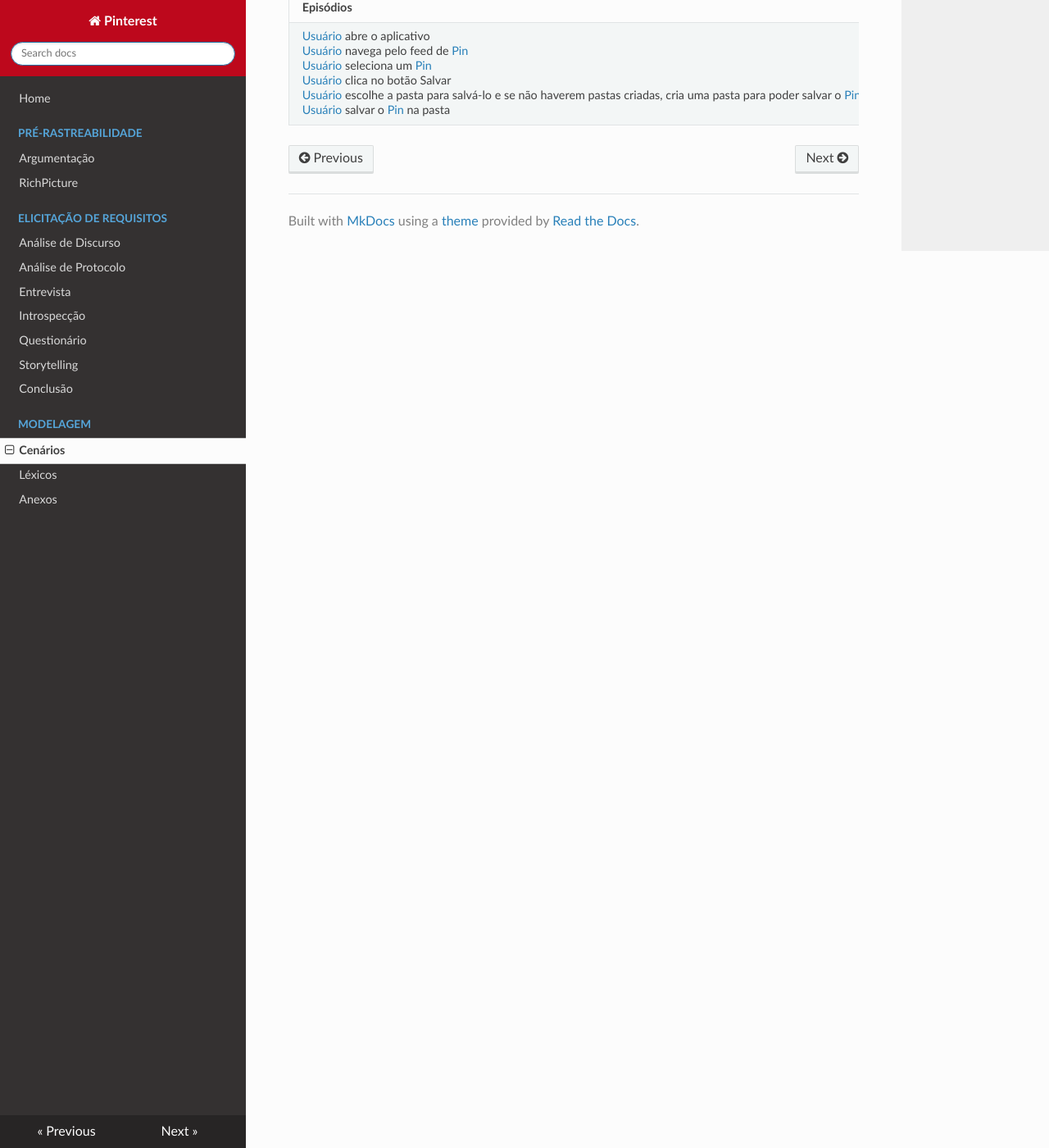
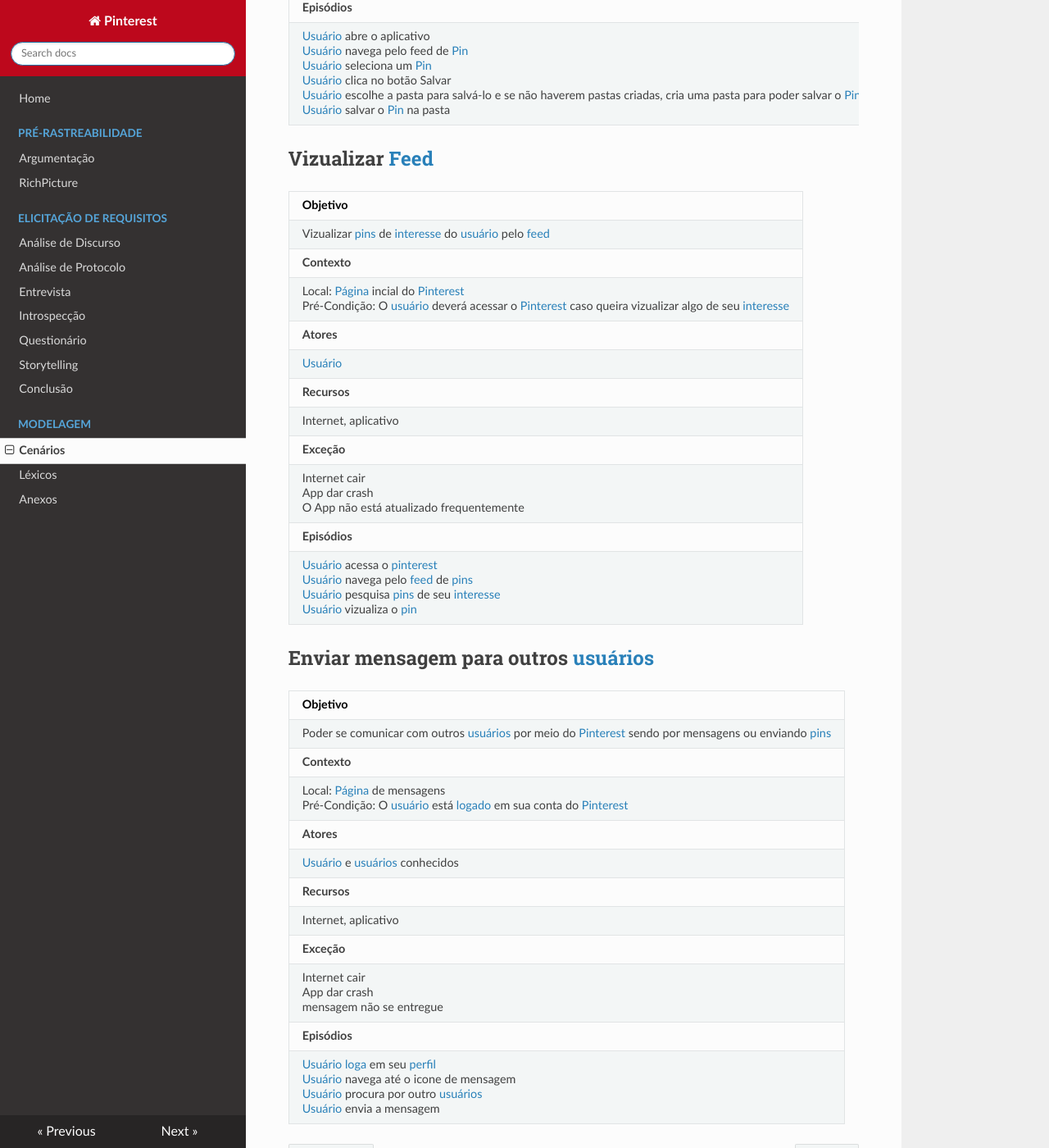
Before and after one commit to joberthrogers18/2018.2-Requisitos-Pinterest, an MkDocs documentation site: the page built from docs/cenarios.md, in a window 1280 px wide and 1400 px high, scrolled down 8696 px. Shown: the whole window at 82% size. Built offline with MkDocs 1.6.1, drawn with Linux system fonts in a browser that asks for light colours; nearby versions of some CDN libraries; old or Windows-style settings are respelled for this version of MkDocs.

Commit message:
Adding more lexicons: feed, login, perfil Adding two more scenarios: to view in pinterest and send message

```diff
--- a/docs/cenarios.md
+++ b/docs/cenarios.md
@@ -195,3 +195,35 @@
 | Internet cair <br> App dar crash <br> [Pin](lexicos/#pin) ser excluído ao ser salvo <br> Não existir pastas para salvá-lo |
 |**Episódios** |
 | [Usuário](lexicos/#usuario) abre o aplicativo <br> [Usuário](lexicos/#usuario) navega pelo feed de [Pin](lexicos/#pin) <br> [Usuário](lexicos/#usuario) seleciona um [Pin](lexicos/#pin) <br> [Usuário](lexicos/#usuario) clica no botão Salvar <br> [Usuário](lexicos/#usuario) escolhe a pasta para salvá-lo e se não haverem pastas criadas, cria uma pasta para poder salvar o [Pin](lexicos/#pin) <br> [Usuário](lexicos/#usuario) salvar o [Pin](lexicos/#pin) na pasta |
+
+## Vizualizar [Feed](lexicos/#feed)
+
+|**Objetivo** |
+|--|
+| Vizualizar [pins](lexicos/#pin) de [interesse](lexicos/#interesse) do [usuário](lexicos/#usuario) pelo [feed](lexicos/#feed) |
+|**Contexto** |
+| Local: [Página](#lexicos/#pagina) incial do [Pinterest](lexicos/#pinterest) <br>  Pré-Condição: O [usuário](lexicos/#usuario) deverá acessar o [Pinterest](lexicos/#pinterest) caso queira vizualizar algo de seu [interesse](lexicos/#interesse)|
+|**Atores** |
+| [Usuário](lexicos/#usuario) |
+|**Recursos** |
+| Internet, aplicativo |
+|**Exceção** |
+| Internet cair <br> App dar crash <br> O App não está atualizado frequentemente|
+|**Episódios** |
+| [Usuário](lexicos/#usuario) acessa o [pinterest](lexicos/#pinterest)  <br> [Usuário](lexicos/#usuario) navega pelo [feed](lexicos/#feed) de [pins](lexicos/#pin) <br> [Usuário](lexicos/#usuario) pesquisa [pins](lexicos/#pin) de seu [interesse](lexicos/#interesse) <br> [Usuário](lexicos/#usuario) vizualiza o [pin](lexicos/#pin) <br> |
+
+## Enviar mensagem para outros [usuários](lexicos/#usuário)
+
+|**Objetivo** |
+|--|
+| Poder se comunicar com outros [usuários](lexicos/#usuario) por meio do [Pinterest](lexicos/#pinterest) sendo por mensagens ou enviando [pins](lexicos/#pin) |
+|**Contexto** |
+| Local: [Página](#lexicos/#pagina) de mensagens <br>  Pré-Condição: O [usuário](lexicos/#usuario) está [logado](lexicos/#login) em sua conta do [Pinterest](lexicos/#pinterest)|
+|**Atores** |
+| [Usuário](lexicos/#usuario) e [usuários](lexicos/#usuario) conhecidos|
+|**Recursos** |
+| Internet, aplicativo |
+|**Exceção** |
+| Internet cair <br> App dar crash <br> mensagem não se entregue|
+|**Episódios** |
+| [Usuário](lexicos/#usuario) [loga](lexicos/#login) em seu [perfil](lexicos/#perfil)  <br> [Usuário](lexicos/#usuario) navega até o icone de mensagem <br> [Usuário](lexicos/#usuario) procura por outro [usuários](lexicos/#usuario) <br> [Usuário](lexicos/#usuario) envia a mensagem <br> |
```
Also changed, not shown: docs/lexicos.md (+26 -2 lines).
